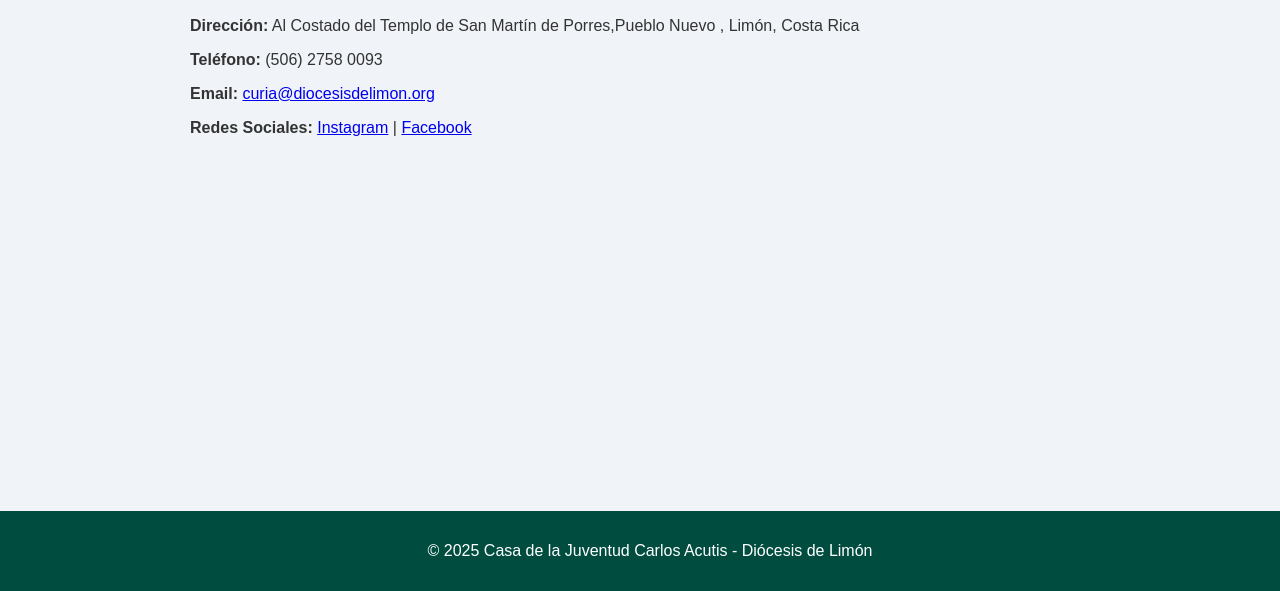
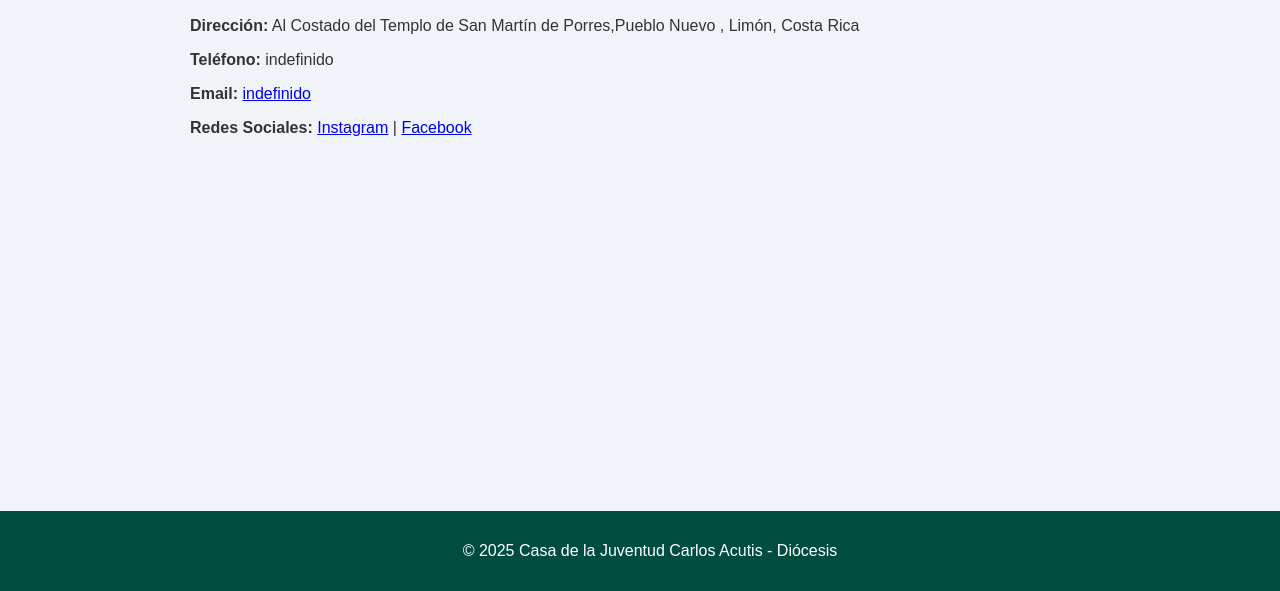
Before and after one commit to sant021112/Casa-juventud-, a plain HTML site: page contacto.html in a window 1280 px wide. Shown: the part 209-800 px from the top of the page. Drawn offline with Linux system fonts and the light colour scheme.

Commit message:
contacto.html

```diff
--- a/contacto.html
+++ b/contacto.html
@@ -28,14 +28,10 @@
 <main>
   <h2>Contacto</h2>
   <p><strong>Dirección:</strong> Al Costado del Templo de San Martín de Porres,Pueblo Nuevo , Limón, Costa Rica</p>
-  <p><strong>Teléfono:</strong> (506) 2758 0093</p>
-  <p><strong>Email:</strong> <a href="mailto:curia@diocesisdelimon.org">curia@diocesisdelimon.org</a></p>
+  <p><strong>Teléfono:</strong> indefinido </p>
+  <p><strong>Email:</strong> <a href="direcion del correo">indefinido</a></p>
   <p><strong>Redes Sociales:</strong> <a href="https://www.instagram.com/casa.de.la.juventud.cr/reels/" target="_blank">Instagram</a> | <a href="https://www.facebook.com/diocesisdelimon/" target="_blank">Facebook</a></p>
 </main>
 
 <footer>
-  <p>© 2025 Casa de la Juventud Carlos Acutis - Diócesis de Limón</p>
-</footer>
-
-</body>
-</html>
+  <p>© 2025 Casa de la Juventud Carlos Acutis - Diócesis
```
